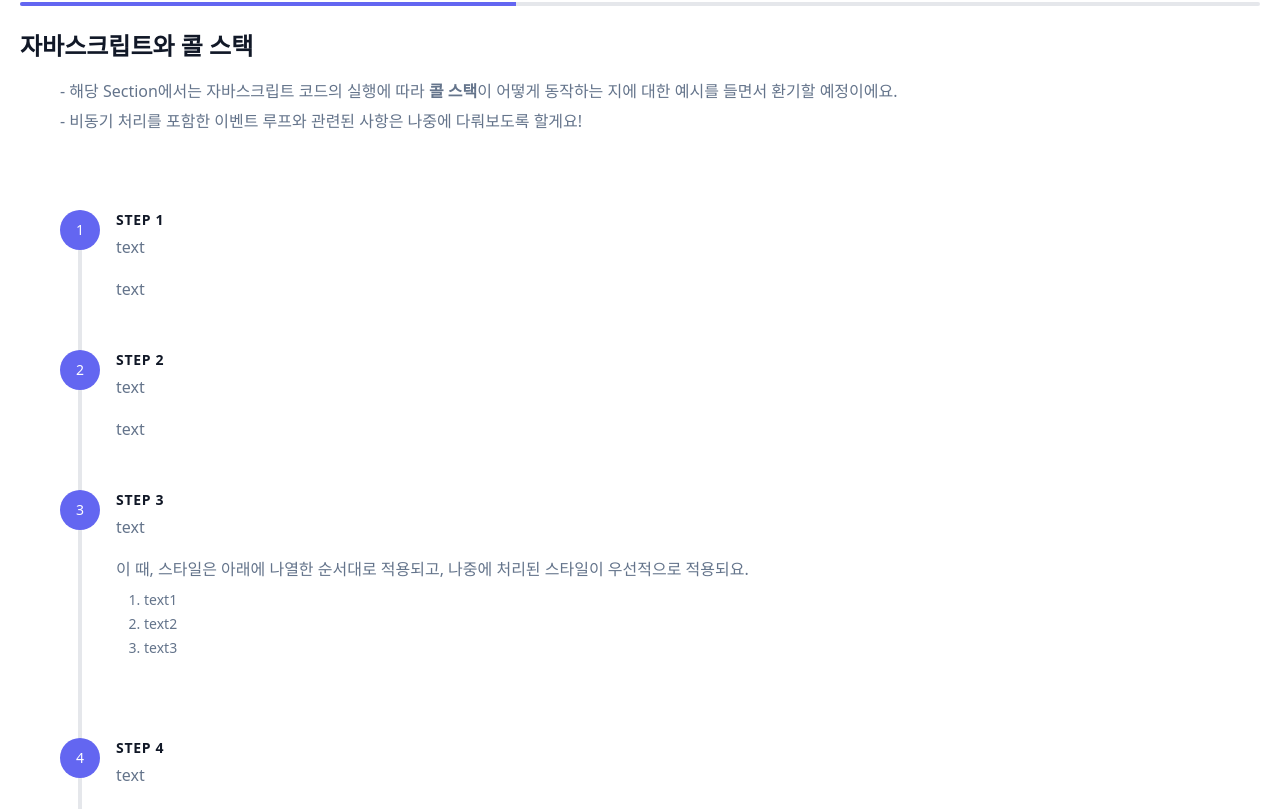
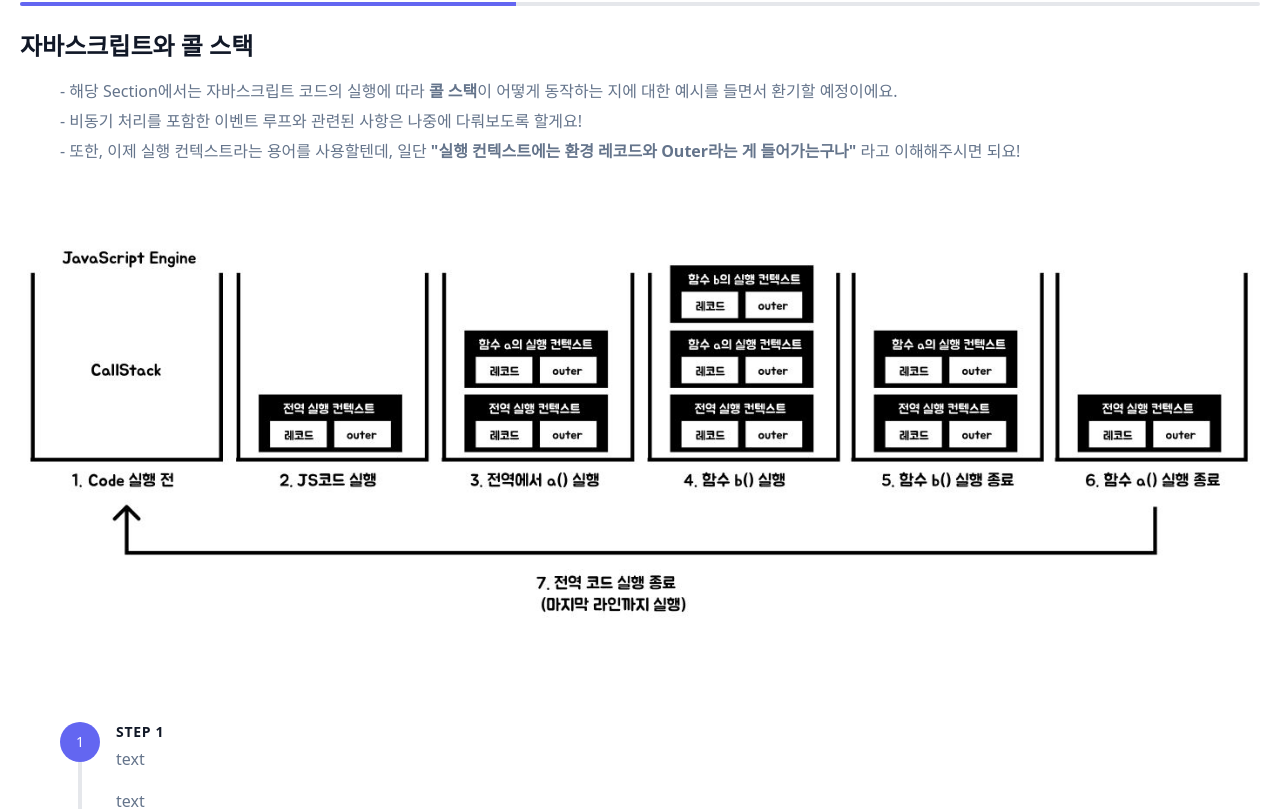
Before and after one commit to Lee-Sang-Beom/nextjs_and_notion, a Next.js app: page /web_basic/executionContext in a window 1280 px wide. Shown: the part 676-1485 px from the top of the page. Built offline with nearby package versions, Linux system fonts and the light colour scheme.

Commit message:
add img, notfiy content : js and callstack section in executionContext page

```diff
--- a/pages/web_basic/executionContext.tsx
+++ b/pages/web_basic/executionContext.tsx
@@ -114,14 +114,17 @@ export default function Dom() {
                             <p className="sm:w-full leading-relaxed text-base sm:pl-10 pl-0 mb-1">
                                 {`- 비동기 처리를 포함한 이벤트 루프와 관련된 사항은 나중에 다뤄보도록 할게요!`}
                             </p>
+                            <p className="sm:w-full leading-relaxed text-base sm:pl-10 pl-0 mb-1">
+                                {`- 또한, 이제 실행 컨텍스트라는 용어를 사용할텐데, 일단 `}<strong>{`"실행 컨텍스트에는 환경 레코드와 Outer라는 게 들어가는구나"`} </strong>{`라고 이해해주시면 되요!`}
+                            </p>
                         </div>
 
-                        <div className="w-full py-6">
-                            {/* <img
+                        <div className="w-full py-2">
+                            <img
                                 className="lg:w-full rounded-lg md:mt-0 mb-12"
-                                src="/img/rendering_path.png"
+                                src="/img/jsAndCallstack.jpg"
                                 alt="step"
-                            /> */}
+                            />
                             <div className="lg:w-full md:pl-10 md:py-6">
                                 {/* 과정 1 */}
                                 <div className="flex relative pb-12">
--- a/pages/web_basic/rendering.tsx
+++ b/pages/web_basic/rendering.tsx
@@ -114,7 +114,7 @@ export default function Rendering() {
               {`렌더링 과정`}
             </h1>
           </div>
-          <div className="w-full py-6">
+          <div className="w-full py-2">
             <img
               className="lg:w-full rounded-lg md:mt-0 mb-12"
               src="/img/rendering_path.png"
```
Also changed, not shown: public/img/jsAndCallstack.jpg (added).
